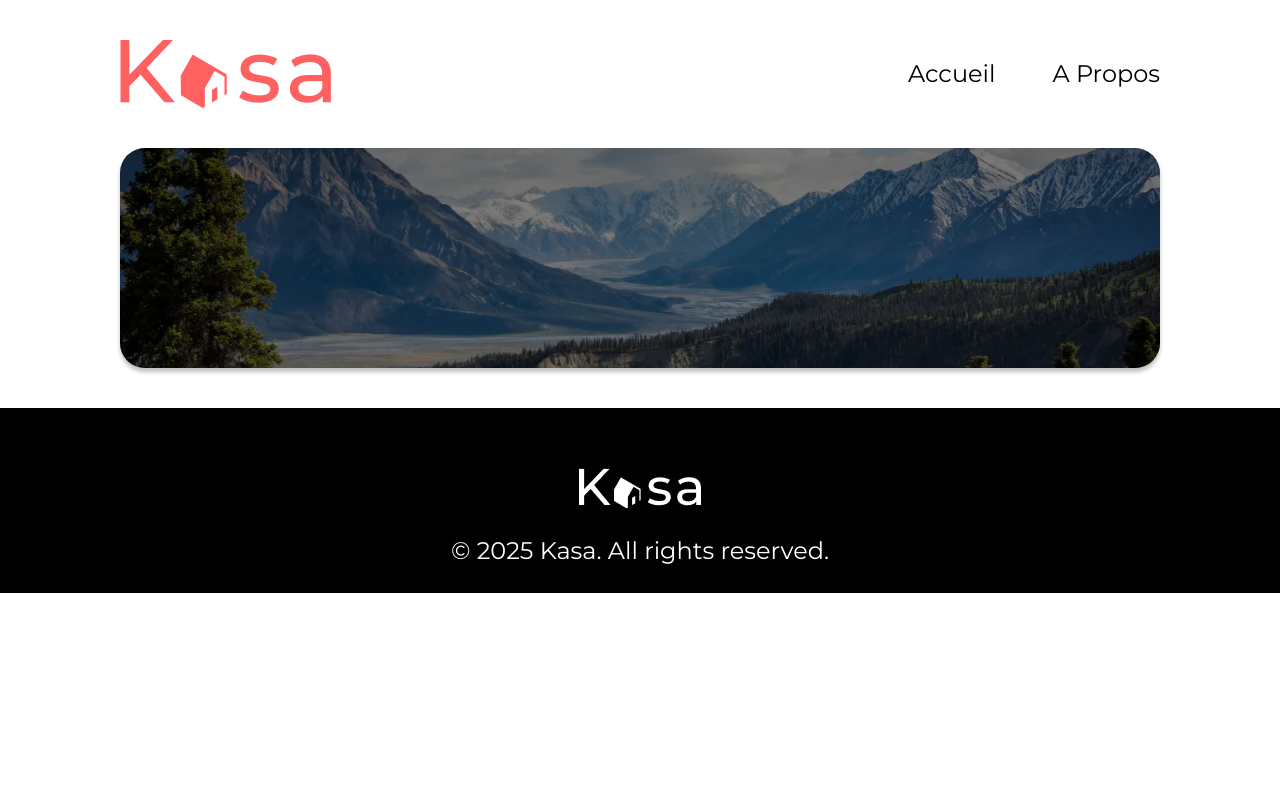
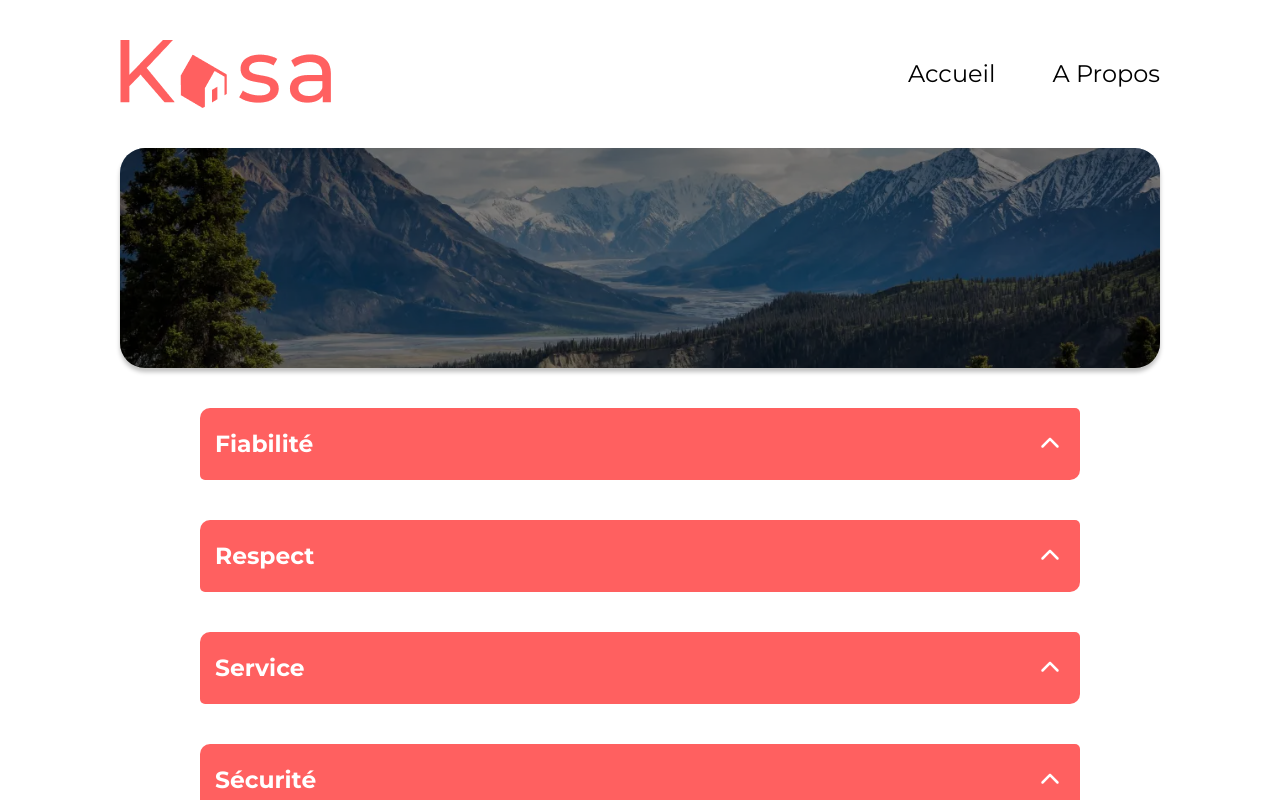
Before and after one commit to Crash91fr/Projet5_Kasa, a React (Vite) app: page /about in a window 1280 px wide. Shown: the top 800 px of the page. Built offline with nearby package versions, Linux system fonts and the light colour scheme.

Commit message:
Ajout du composant collapse

```diff
--- a/package.json
+++ b/package.json
@@ -10,6 +10,9 @@
     "preview": "vite preview"
   },
   "dependencies": {
+    "@fortawesome/fontawesome-svg-core": "^6.7.2",
+    "@fortawesome/free-solid-svg-icons": "^6.7.2",
+    "@fortawesome/react-fontawesome": "^0.2.2",
     "react": "^18.3.1",
     "react-dom": "^18.3.1",
     "react-router-dom": "^6.28.1"
--- /dev/null
+++ b/src/components/Collapse.jsx
@@ -0,0 +1,45 @@
+{/*Composant menu déroulant*/}
+
+import { useState, useRef } from 'react'
+import { FontAwesomeIcon } from '@fortawesome/react-fontawesome'
+import { faChevronUp } from '@fortawesome/free-solid-svg-icons'
+import PropTypes from 'prop-types'
+
+import '../scss/collapse.scss'
+
+const Collapse = ({label, children}) => {
+    const [open, setOpen] = useState(false)
+    const contentRef = useRef(null)
+
+    const toggle = () => {
+        setOpen(!open)
+    }
+
+    return (
+        <div className="collapse-bar">
+            <div className="collapse-header" onClick={toggle}>
+                <h3>{label}</h3>
+                <span className={open ? 'rotate-icon' : ''}>
+                    <FontAwesomeIcon icon={faChevronUp} />
+                </span>
+            </div>
+
+            <div
+                className="collapse-parent"
+                ref={contentRef}
+                style={open  && contentRef.current
+                    ? { height: Math.min(Math.max(contentRef.current.scrollHeight, 100), 500) + 'px' }
+                    : { height: '0px' }}
+                >
+                <div className="collapse-content"> {open && children} </div>
+            </div>
+        </div>
+    )
+}
+
+Collapse.propTypes = {
+    label: PropTypes.string.isRequired,
+    children: PropTypes.node.isRequired,
+}
+
+export default Collapse
--- a/src/pages/About.jsx
+++ b/src/pages/About.jsx
@@ -2,6 +2,7 @@
 
 import Banner from '../components/Banner'
 import AboutBanner from '../assets/images/background-img-about.webp'
+import Collapse from '../components/Collapse'
 
 const About = () => {
     return (
@@ -10,6 +11,18 @@
                 image={AboutBanner}
                 altText="Photographie d'un paysage de montagne"
             />
+            <Collapse label="Fiabilité">
+                <p>Les annonces postées sur Kasa garantissent une fiabilité totale. Les photos sont conformes aux logements, et toutes les informations sont régulièrement vérifiées par nos équipes.</p>
+            </Collapse>
+            <Collapse label="Respect">
+                <p>La bienveillance fait partie des valeurs fondatrices de Kasa. Tout comportement discriminatoire ou de perturbation du voisinage entraînera une exclusion de notre plateforme.</p>
+            </Collapse>
+            <Collapse label="Service">
+                <p>Nos équipes se tiennent à votre disposition pour vous fournir une expérience parfaite. N&apos;hésitez pas à nous contacter si vous avez la moindre question.</p>
+            </Collapse>
+            <Collapse label="Sécurité">
+                <p>La sécurité est la priorité de Kasa. Aussi bien pour nos hôtes que pour les voyageurs, chaque logement correspond aux critères de sécurité établis par nos services. En laissant une note aussi bien à l&apos;hôte qu&apos;au locataire, cela permet à nos équipes de vérifier que les standards sont bien respectés. Nous organisons également des ateliers sur la sécurité domestique pour nos hôtes.</p>
+            </Collapse>
         </div>
     )
 }
--- /dev/null
+++ b/src/scss/collapse.scss
@@ -0,0 +1,37 @@
+.collapse-bar {
+    cursor: pointer;
+    overflow: hidden;
+    margin: 40px 80px;
+  }
+
+  .collapse-header {
+    display: flex;
+    justify-content: space-between;
+    align-items: center;
+    padding: 10px 20px 10px 15px;
+    background-color: #FF6060;
+    color: white;
+    height: 52px;
+    border-radius: 10px 5px;
+    font-size: 1.25em;
+  }
+
+  .collapse-parent {
+    overflow: hidden;
+    transition: height 0.4s ease-out;
+  }
+
+  .collapse-content {
+    overflow: hidden;
+    background-color: #F6F6F673;
+    padding: 10px;
+  }
+
+  .rotate-icon {
+    transform: rotate(180deg);
+    transition: transform 0.3s ease;
+  }
+
+  span { /*pour effet de rotation du chevron à la fermeture du collapsible*/
+    transition: transform 0.3s ease;
+  }
```
Also changed, not shown: 1 other file (tests, documents, lock files or other folders).
